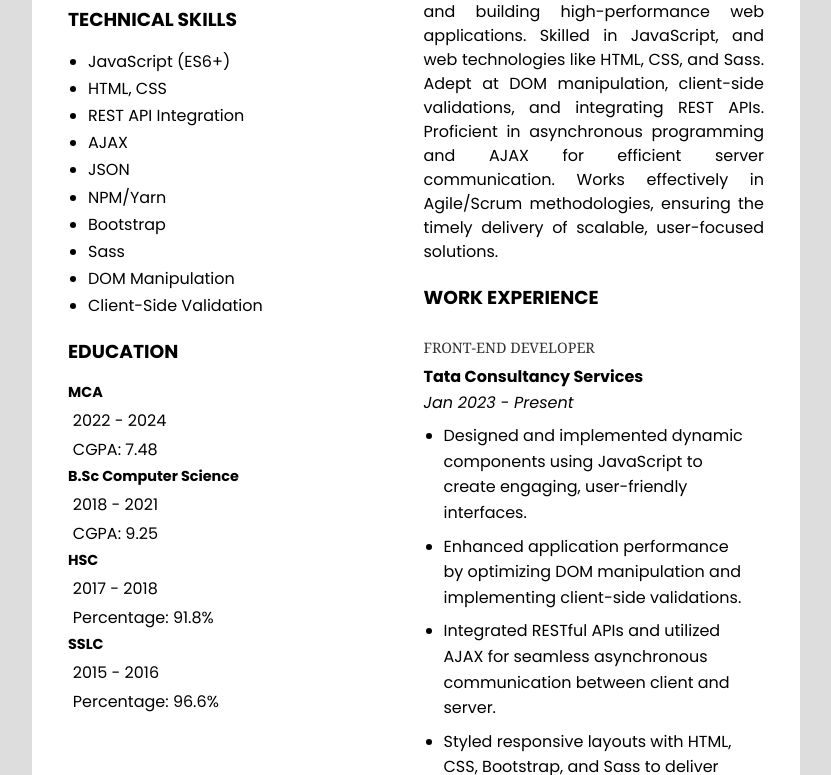
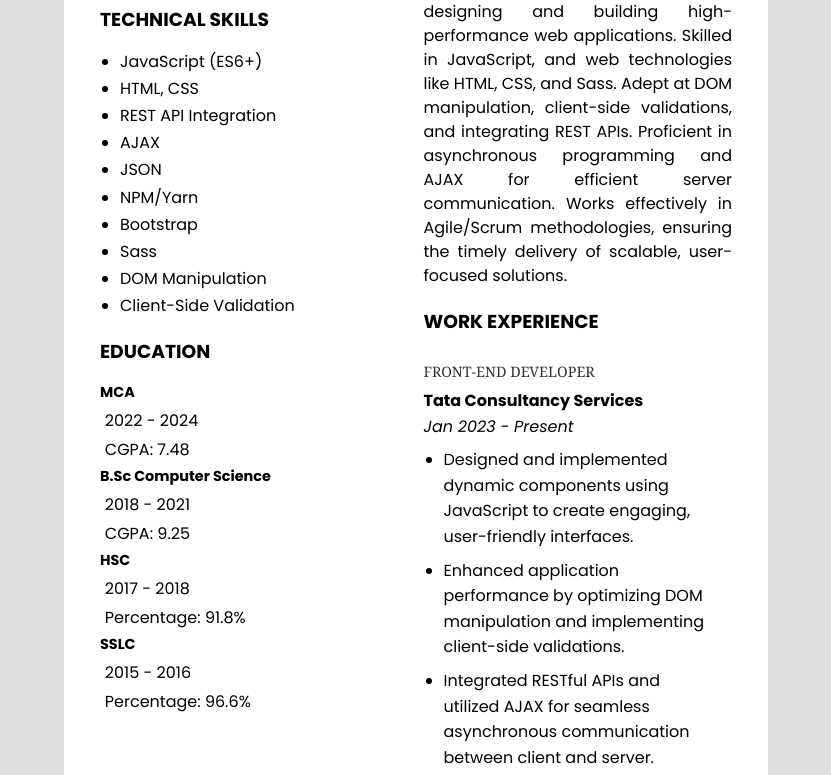
Before and after one commit to niks59-2000/resumeCV, a plain HTML site: page index.html in a window 1280 px wide. Shown: the part 324-1099 px from the top of the page, without its empty margins (224-1055 px from the left). Drawn offline with Linux system fonts and the light colour scheme.

Commit message:
reduced max-width

```diff
--- a/style.css
+++ b/style.css
@@ -102,7 +102,7 @@ header{
 /* Responsive Adjustments for Larger Screens */
 @media (min-width: 768px) {
     .container {
-        max-width: 60%;
+        max-width: 55%;
     }
     .wrapper {
         flex-direction: row;
```
